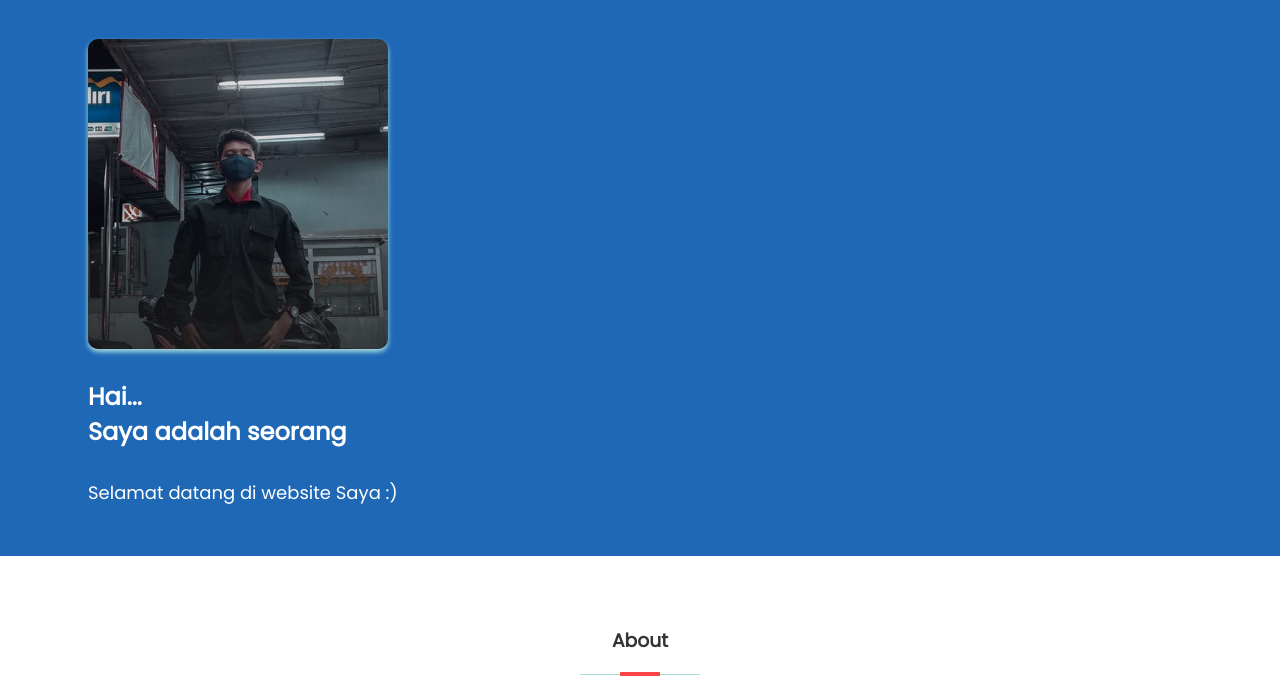
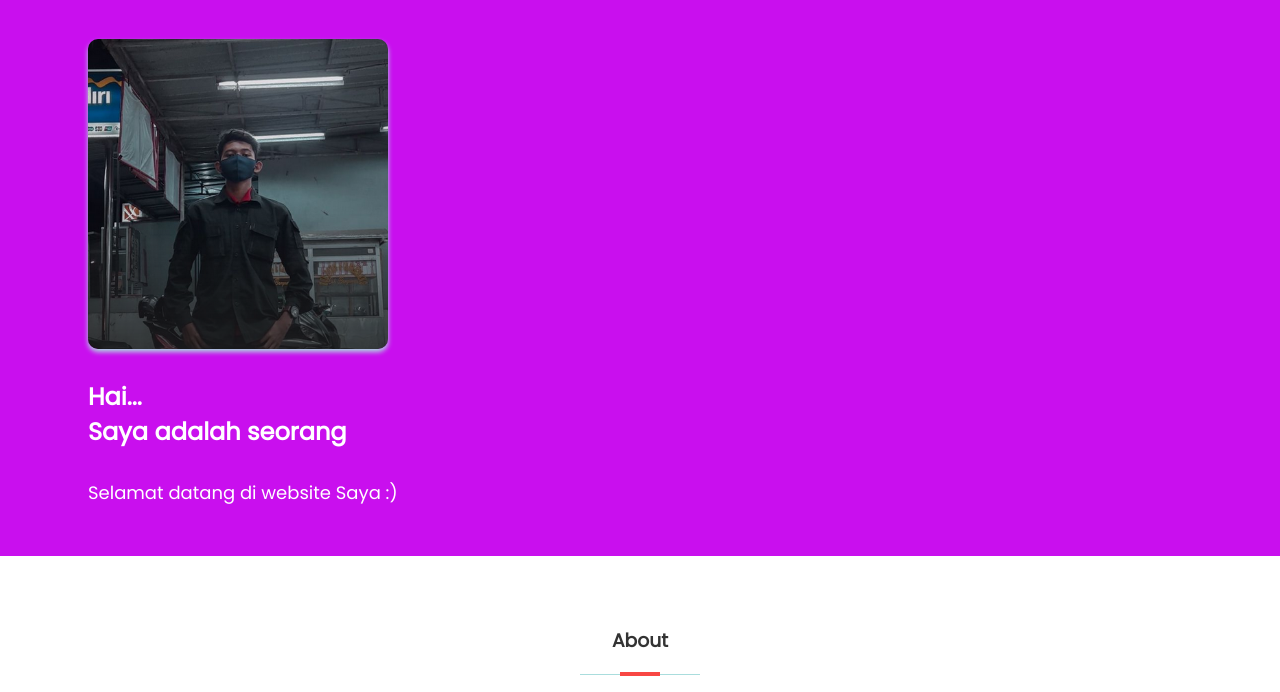
Before and after one commit to septiannabil/webportofolio, a plain HTML site: page index.html in a window 1280 px wide. Shown: the part 81-773 px from the top of the page. Drawn offline with Linux system fonts and the light colour scheme; a script that the page names is missing.

Commit message:
Add files via upload

```diff
--- a/css/style.css
+++ b/css/style.css
@@ -40,10 +40,10 @@ a {
     width: 90%;
     margin: 0 auto;
 }
-.container: :after {
+.container:after {
     content: "";
     display: block;
-    clear: both;
+    clear:both;
 }
 .mobile-menu {
     float: right;
@@ -81,7 +81,7 @@ a {
   left: 0;
 }
 .banner {
-    background-color: #1F68B6;
+    background-color: #c90fee;
     padding: 50px 0;
 }
 section {
@@ -185,6 +185,9 @@ section h3:after {
 .col-4 img {
     width: 100%;
 }
+.col-4:hover {
+    transform: scale(1.2);
+}
 .col-3 {
     width: 33.33%;
     box-sizing: border-box;
```
